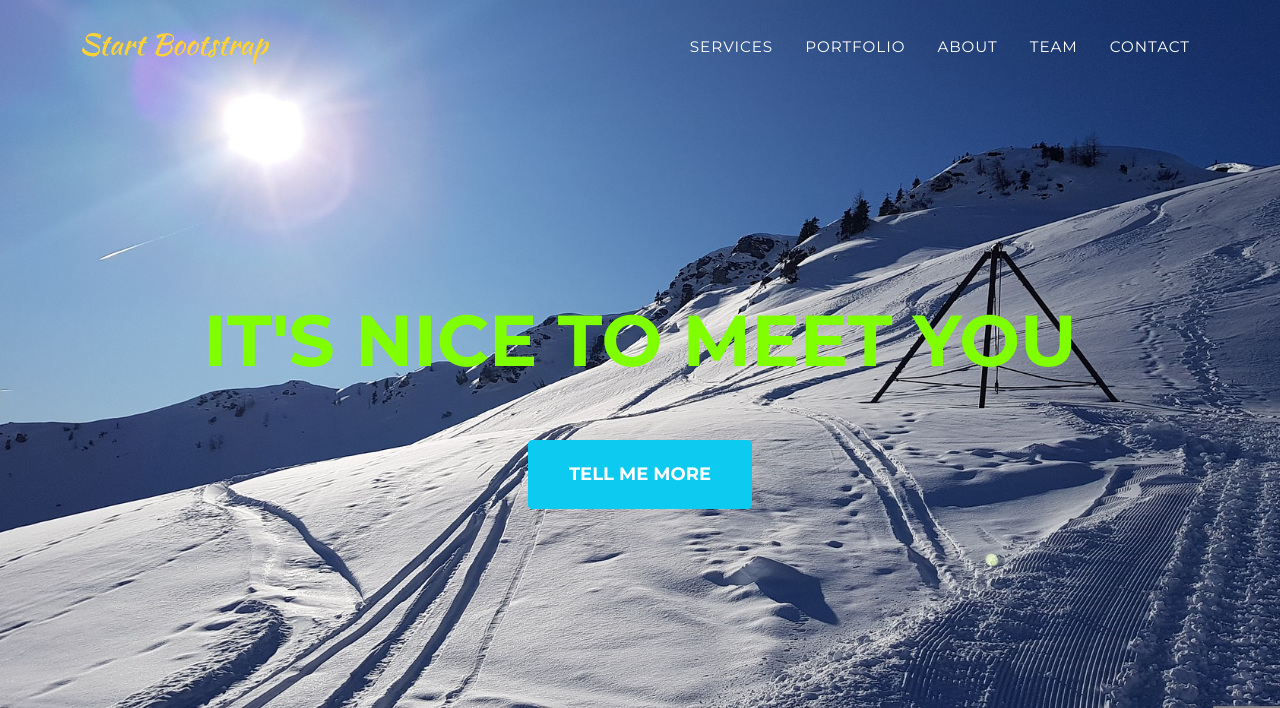
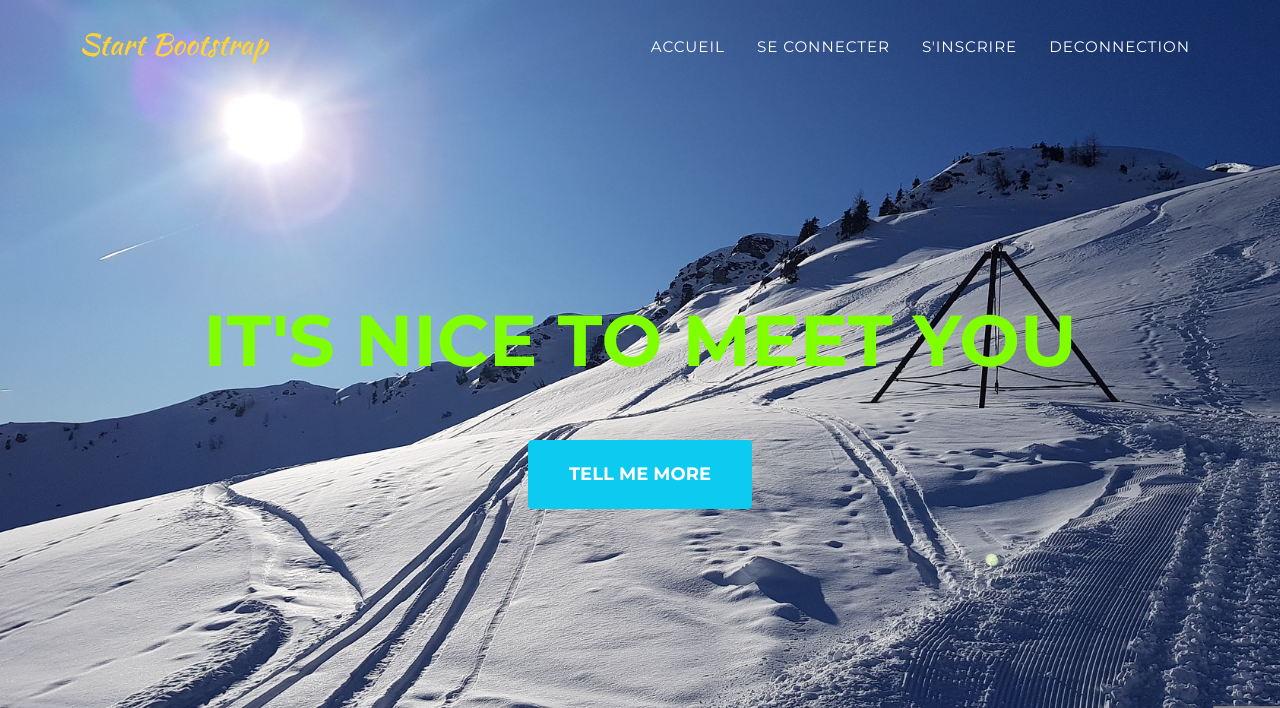
Before and after one commit to gafouni/snowtricks, a Symfony app: template templates/home/index.html.twig in a window 1280 px wide. Shown: the top 708 px of the page. Run offline with Twig, Linux system fonts and the light colour scheme; the template is opened without the code that fills it, so the values that code supplies are empty; some libraries are stand-ins or nearby versions.

Commit message:
affichage de toutes les figures sur la homepage

```diff
--- a/src/Controller/HomeController.php
+++ b/src/Controller/HomeController.php
@@ -14,8 +14,10 @@ class HomeController extends AbstractController
      */
     public function index(TrickRepository $trickRepository): Response
     {
+        // $full = $this->GET['full'] ?? false;
+
         return $this->render('home/index.html.twig', [
-            'tricks' =>$trickRepository->displayLastTricks()
+            'tricks' =>$trickRepository->findAll()
         ]);
     }
 }
--- a/templates/base.html.twig
+++ b/templates/base.html.twig
@@ -27,11 +27,11 @@
                 </button>
                 <div class="collapse navbar-collapse" id="navbarResponsive">
                     <ul class="navbar-nav text-uppercase ms-auto py-4 py-lg-0">
-                        <li class="nav-item"><a class="nav-link" href="#services">Services</a></li>
-                        <li class="nav-item"><a class="nav-link" href="#portfolio">Portfolio</a></li>
-                        <li class="nav-item"><a class="nav-link" href="#about">About</a></li>
-                        <li class="nav-item"><a class="nav-link" href="#team">Team</a></li>
-                        <li class="nav-item"><a class="nav-link" href="#contact">Contact</a></li>
+                        <li class="nav-item"><a class="nav-link" href="{{ path('home') }}">Accueil</a></li>
+                        <li class="nav-item"><a class="nav-link" href="#portfolio">Se connecter</a></li>
+                        <li class="nav-item"><a class="nav-link" href="#about">S'inscrire</a></li>
+                        <li class="nav-item"><a class="nav-link" href="#team">Deconnection</a></li>
+                        {# <li class="nav-item"><a class="nav-link" href="#contact">Ajouter une figure</a></li> #}
                     </ul>
                 </div>
             </div>
--- a/templates/home/index.html.twig
+++ b/templates/home/index.html.twig
@@ -27,14 +27,16 @@
             </div>
 
             {# Pager #}
-            {# {% if full == false %} #}
+
             <div class="row">
-                <div class="col-lg-3 mx-auto text-center"><button class="btn btn-sm btn-info btn-xl text-uppercase disabled" id="submitButton" type="submit">Voir plus</button></div>
-                {# <div class="d-flex justify-content-end mb-4"><a class="btn btn-secondary text-uppercase" href="/&full=1">Voir plus →</a></div> #}
+                {# {% if full == false %} #}
+                    <div class="col-lg-3 mx-auto text-center"><button class="btn btn-sm btn-info btn-xl text-uppercase disabled" id="submitButton" type="submit">Voir plus</button></div>
+                    {# <div class="d-flex justify-content-end mb-4"><a class="btn btn-secondary text-uppercase" href="/&full=1">Voir plus →</a></div> #}
 
-                {# <div class="col-lg-8 mx-auto text-center"><p class="large text-muted">Lorem ipsum dolor sit amet, consectetur adipisicing elit. Aut eaque, laboriosam veritatis, quos non quis ad perspiciatis, totam corporis ea, alias ut unde.</p></div> #}
+                    {# <div class="col-lg-8 mx-auto text-center"><p class="large text-muted">Lorem ipsum dolor sit amet, consectetur adipisicing elit. Aut eaque, laboriosam veritatis, quos non quis ad perspiciatis, totam corporis ea, alias ut unde.</p></div> #}
+                {# {% endif %} #}
             </div>
-            {# {% endif %} #}
+
         </div>
     </section>
 
```
Also changed, not shown: src/Controller/TrickController.php (added, +20 -0 lines), templates/trick/trick.html.twig (added, +20 -0 lines).
